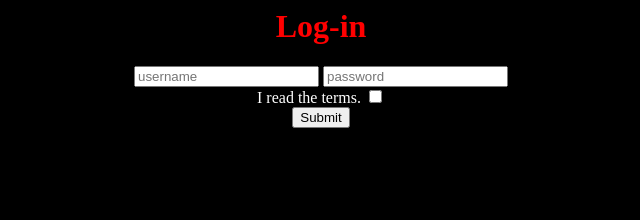
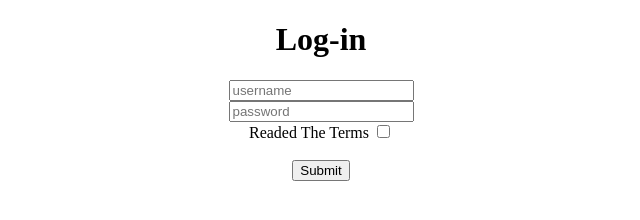
Before and after one commit to LixeoNz/lixeonz.github.io, a plain HTML site: page index.html in a window 1280 px wide. Shown: the whole page, without its empty margins (319-959 px from the left). Drawn offline with Linux system fonts and the light colour scheme.

Commit message:
Update index.html

```diff
--- a/index.html
+++ b/index.html
@@ -2,28 +2,28 @@
          LIXEON - Simple Log-in index
                -only html-
 -->
+<!DOCTYPE html>
+  <meta charset="utf-8">
 <html>
-    <meta charset="utf-8">
-    <!DOCTYPE html>
+ <head><title>My Test</title></head>
+ <body align="center">
+   <h1>Log-in</h1>
+   <form>
+
+     <input placeholder="username" type="text"></input><br>
+       <input placeholder="password" type="password">
+          </input> <br>
+         Readed The Terms <input type="checkbox"><br><br>
+           <input type="submit">
+
+           </input>
 
 
-    <head>
+         </input>
 
-        <title>Simple • log-in </title>
-    </head>
-
-    <body style="color:white" bgcolor="black" align="center">
-        <h1 style="color:red">Log-in</h1>
-        <form align="center">
-       <input  required placeholder="username"type="text">
- <input required placeholder="password"type="password">
- <br> I read the terms. <input type="checkbox"> <br>
- <input type="submit">
-
-        </form>
+   </form>
 
 
-    </body>
 
-
+ </body>
 </html>
```
